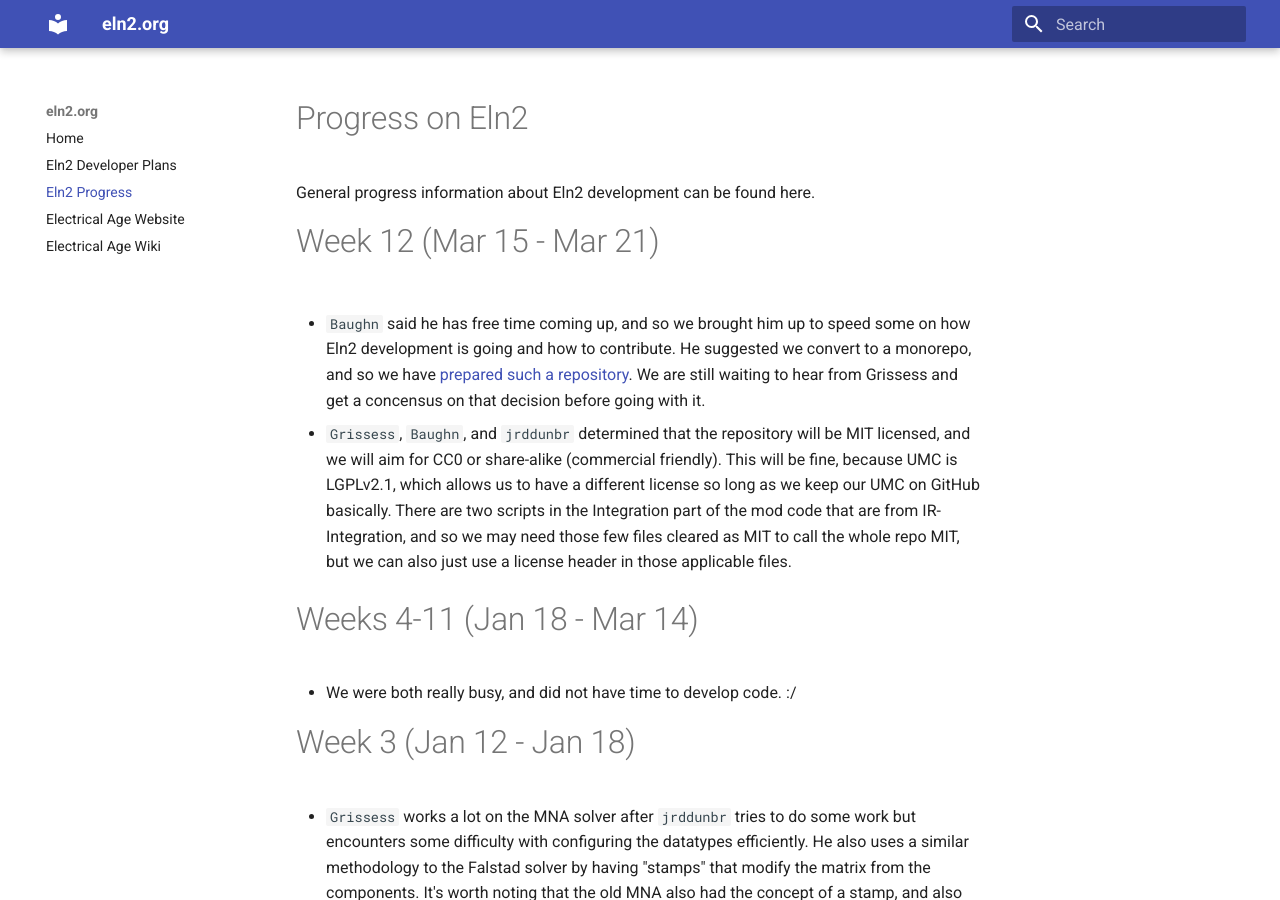
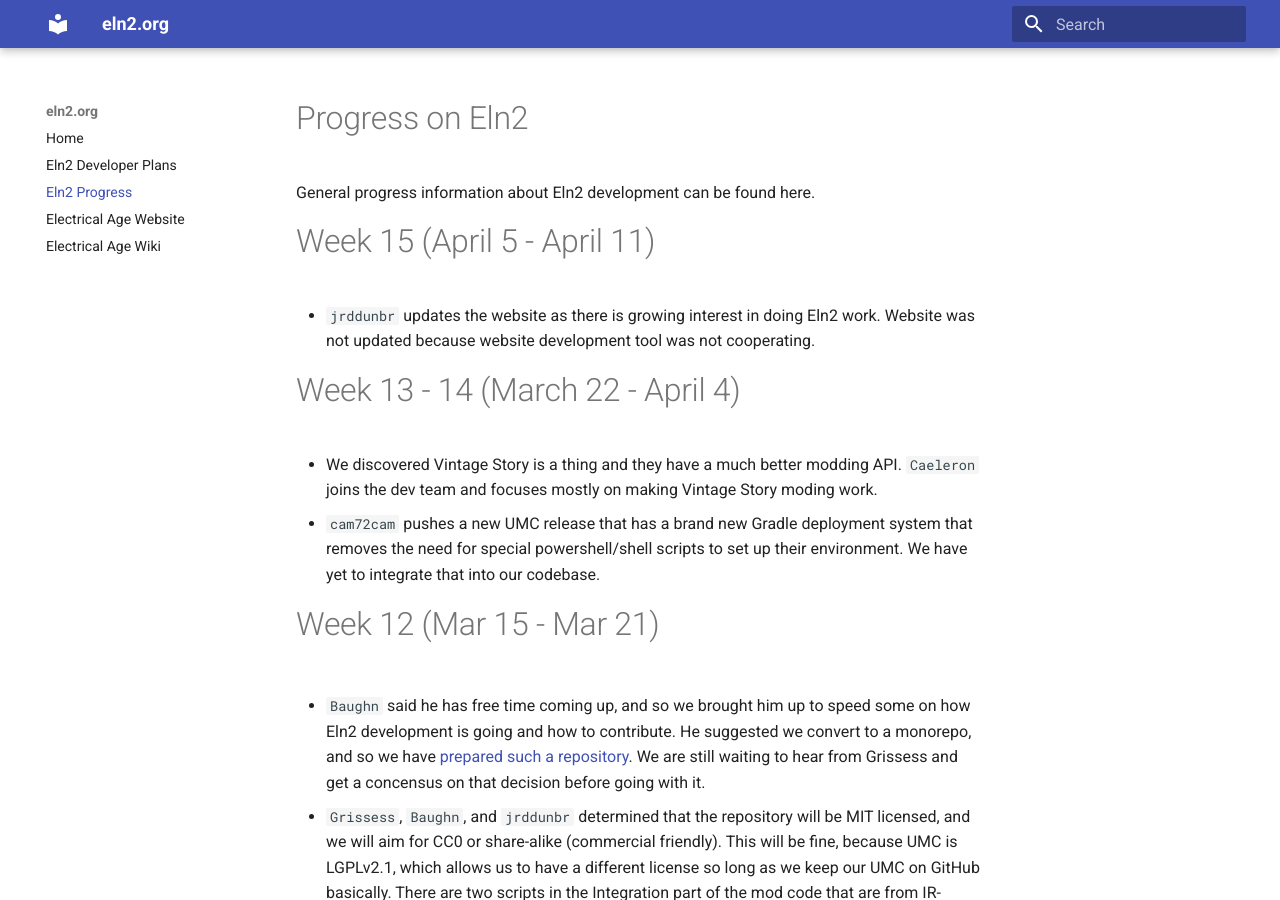
Before and after one commit to age-series/eln2-web, an MkDocs documentation site: the page built from docs/progress.md, in a window 1280 px wide and 900 px high. Built offline with MkDocs 1.6.1 and Material for MkDocs 9.7.7, drawn with Linux system fonts in a browser that asks for light colours.

Commit message:
added some more progress information for weeks 13-15

```diff
--- a/docs/progress.md
+++ b/docs/progress.md
@@ -1,6 +1,15 @@
 # Progress on Eln2
 
 General progress information about Eln2 development can be found here.
+
+# Week 15 (April 5 - April 11)
+
+* `jrddunbr` updates the website as there is growing interest in doing Eln2 work. Website was not updated because website development tool was not cooperating.
+
+# Week 13 - 14 (March 22 - April 4)
+
+* We discovered Vintage Story is a thing and they have a much better modding API. `Caeleron` joins the dev team and focuses mostly on making Vintage Story moding work.
+* `cam72cam` pushes a new UMC release that has a brand new Gradle deployment system that removes the need for special powershell/shell scripts to set up their environment. We have yet to integrate that into our codebase.
 
 # Week 12 (Mar 15 - Mar 21)
 
```
